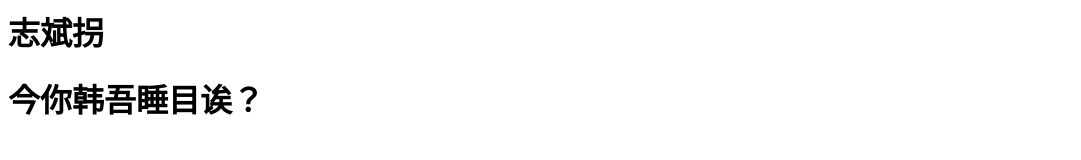
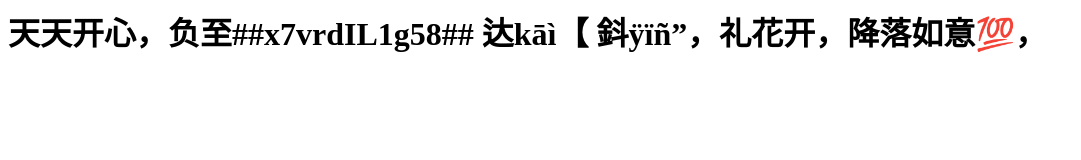
Before and after one commit to PengZhiyue/PengZhiyue.github.io, a plain HTML site: page index.html in a window 1280 px wide. Shown: the whole page, without its empty margins (0-1081 px from the left). Drawn offline with Linux system fonts and the light colour scheme.

Commit message:
Update index.html

```diff
--- a/index.html
+++ b/index.html
@@ -1,2 +1 @@
-<h1>志斌拐</h1>
-<h1>今你韩吾睡目诶？</h1>
+<h1>天天开心，负至##x7vrdIL1g58## 达kāì【 鈄ÿïñ”，礼花开，降落如意💯，</h1>
```
